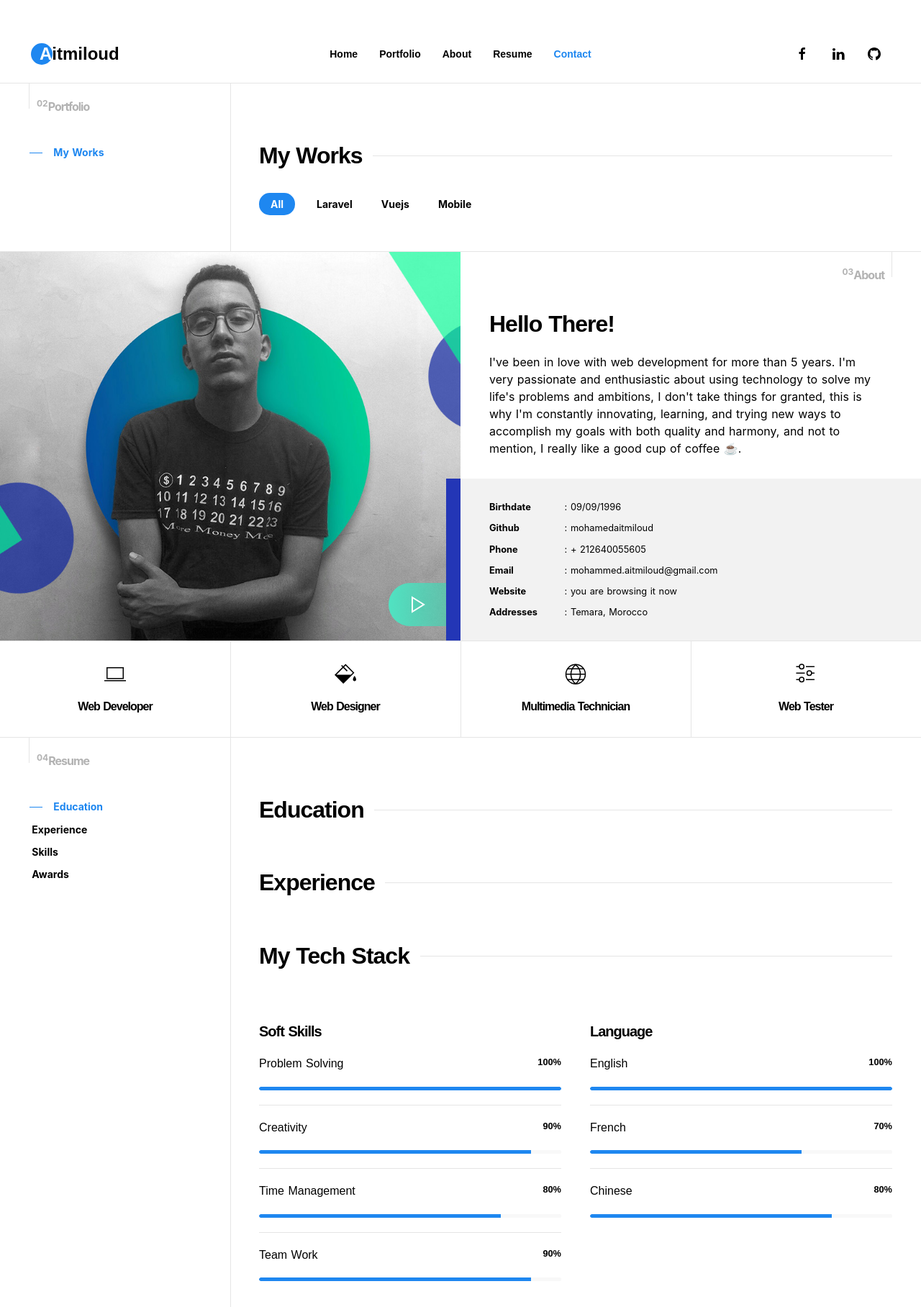
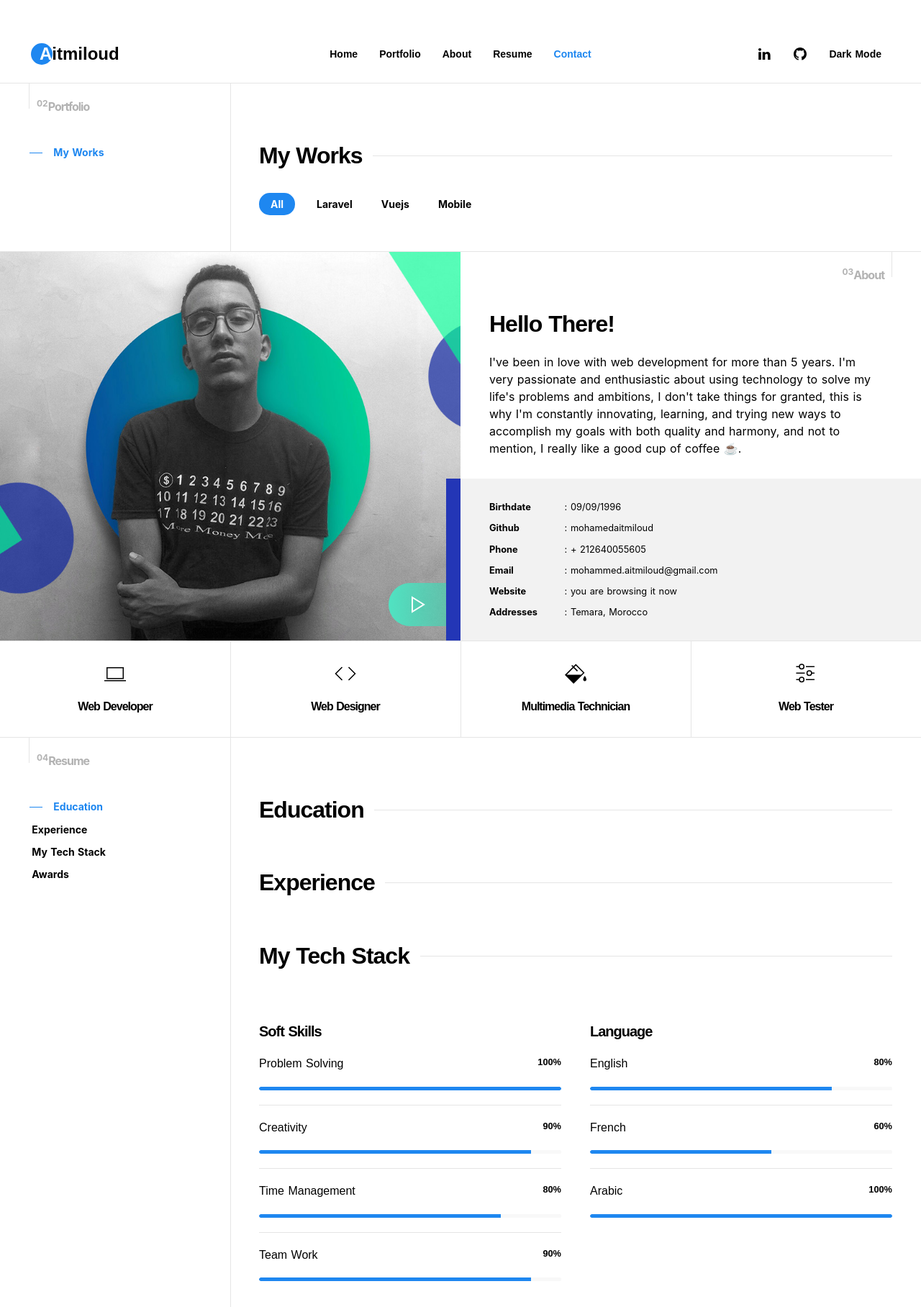
Before and after one commit to Mohamedaitmiloud/Portfolio-Nuxtjs-Headless-cms, a Nuxt app: page / in a window 1280 px wide. Shown: the part 684-2500 px from the top of the page at 72% size. Built offline with nearby package versions, Linux system fonts and the light colour scheme; a web font is replaced by a local one.

Commit message:
reduce images sizes

```diff
--- a/components/About.vue
+++ b/components/About.vue
@@ -64,13 +64,13 @@
             </div>
             <div>
               <div class="yb-box-service">
-                <span class="uk-icon" data-uk-icon="icon: paint-bucket; ratio: 1.5"></span>
+                <span class="uk-icon" data-uk-icon="icon: code; ratio: 1.5"></span>
                 <h5>Web Designer</h5>
               </div>
             </div>
             <div>
               <div class="yb-box-service">
-                <span class="uk-icon" data-uk-icon="icon: world; ratio: 1.5"></span>
+                <span class="uk-icon" data-uk-icon="icon: paint-bucket; ratio: 1.5"></span>
                 <h5>Multimedia Technician</h5>
               </div>
             </div>
--- a/components/Footer.vue
+++ b/components/Footer.vue
@@ -6,7 +6,7 @@
       <div id="waveHorizontal2" class="waveHorizontal" data-uk-img data-src="/img/bg/wave2.svg"></div>
       <div id="waveHorizontal3" class="waveHorizontal" data-uk-img data-src="/img/bg/wave3.svg"></div>
     </div>
-    <a href="#body-app" class="uk-visible@s yb-totop yb-inner-link" data-uk-totop></a>
+    <a href="#main-header" class="uk-visible@s yb-totop yb-inner-link" data-uk-totop></a>
     <div class="yb-main-footer">
       <div class="uk-container">
         <div data-uk-grid class="uk-child-width-1-2@s">
--- a/components/Header.vue
+++ b/components/Header.vue
@@ -64,11 +64,6 @@
           <div class="uk-navbar-right">
             <ul class="uk-navbar-nav yb-social-icons">
               <li>
-                <a href="https://www.facebook.com/Mohamed.aitmiloud">
-                  <span class="uk-icon " data-uk-icon="icon: facebook"></span>
-                </a>
-              </li>
-              <li>
                 <a href="https://www.linkedin.com/in/mohammed-aitmiloud/">
                   <span class="uk-icon" data-uk-icon="icon: linkedin"></span>
                 </a>
@@ -78,6 +73,14 @@
                   <span class="uk-icon" data-uk-icon="icon: github"></span>
                 </a>
               </li>
+
+
+              <li>
+                <a href="#">
+                  <span class="uk-icon">Dark Mode</span>
+                </a>
+              </li>
+
             </ul>
           </div>
         </div>
--- a/components/Main.vue
+++ b/components/Main.vue
@@ -23,7 +23,7 @@
     stack
     url
     poster{
-      url
+      webp: url(imgixParams: {fm: webp, q: 60})
     }
   }
     }`,
@@ -68,7 +68,7 @@
   allStacks{
     name
     logo{
-      url
+      webp: url(imgixParams: {fm: webp, q: 60})
     }
   }
 
--- a/components/Portfolio.vue
+++ b/components/Portfolio.vue
@@ -45,11 +45,11 @@
                     <div class="yb-work-item uk-transition-toggle">
                       <div class="yb-work-item-img-wrap">
                         <div class="yb-work-item-img">
-                          <img :src="work.poster.url" width="383" height="574" :data-src="work.poster.url" class="uk-transition-scale-up uk-transition-opaque" alt="" data-uk-img />
+                          <img :src="work.poster.webp" width="383" height="574" :data-src="work.poster.webp" class="uk-transition-scale-up uk-transition-opaque" alt="" data-uk-img />
                         </div>
                         <div class="yb-work-item-overlay uk-transition-fade uk-position-cover uk-position-small uk-overlay  uk-flex uk-flex-center uk-flex-middle">
                           <div>
-                            <a :href="work.poster.url" class="yb-lightbox uk-transition-slide-left" :data-caption="work.title+', '+work.tech">
+                            <a :href="work.poster.webp" class="yb-lightbox uk-transition-slide-left" :data-caption="work.title+', '+work.tech">
                               <span data-uk-icon="icon:plus; ratio:1.2"></span>
                             </a>
                             <a :href="work.url" target="_blank" class="uk-transition-slide-right show-portfolio">
--- a/components/Resume.vue
+++ b/components/Resume.vue
@@ -27,9 +27,9 @@
                   </a>
                 </li>
                 <li>
-                  <a href="#skills" class="yb-inner-link" data-offset="120">
+                  <a href="#stack" class="yb-inner-link" data-offset="120">
                     <span data-uk-icon="minus"></span>
-                    Skills
+                    My Tech Stack
                   </a>
                 </li>
                 <li>
@@ -95,7 +95,7 @@
               </div>
             </div>
             <div>
-              <h2 class="yb-section-title  uk-heading-line " id="skills">
+              <h2 class="yb-section-title  uk-heading-line " id="stack">
                 <span>My Tech Stack</span>
               </h2>
               <div class="yb-margin-top-1 yb-margin-bottom-2">
@@ -104,7 +104,7 @@
                   <div v-for="(stack, index) in allStacks" :key="index">
                     <div class="yb-box-circle">
 
-                        <img :src="stack.logo.url" width="100" height="100" class="lazyload">
+                        <img :src="stack.logo.webp" width="100" height="100" class="lazyload">
 
                       <h5 class="yb-box-circle-title">{{ stack.name }}</h5>
                     </div>
@@ -155,25 +155,25 @@
                       <li>
                         <div class="yb-resume-skill-item">
                           <h5>
-                            English <small class="uk-float-right uk-text-bold uk-visible@s">100%</small>
+                            English <small class="uk-float-right uk-text-bold uk-visible@s">80%</small>
                           </h5>
-                          <progress class="uk-progress" value="100" max="100"></progress>
+                          <progress class="uk-progress" value="80" max="100"></progress>
                         </div>
                       </li>
                       <li>
                         <div class="yb-resume-skill-item">
                           <h5>
-                            French <small class="uk-float-right uk-text-bold uk-visible@s">70%</small>
+                            French <small class="uk-float-right uk-text-bold uk-visible@s">60%</small>
                           </h5>
-                          <progress class="uk-progress" value="70" max="100"></progress>
+                          <progress class="uk-progress" value="60" max="100"></progress>
                         </div>
                       </li>
                       <li>
                         <div class="yb-resume-skill-item">
                           <h5>
-                            Chinese <small class="uk-float-right uk-text-bold uk-visible@s">80%</small>
+                            Arabic <small class="uk-float-right uk-text-bold uk-visible@s">100%</small>
                           </h5>
-                          <progress class="uk-progress" value="80" max="100"></progress>
+                          <progress class="uk-progress" value="100" max="100"></progress>
                         </div>
                       </li>
                     </ul>
--- a/package.json
+++ b/package.json
@@ -13,7 +13,8 @@
     "@tryghost/content-api": "^1.4.4",
     "graphql-tag": "^2.11.0",
     "lazysizes": "^5.2.2",
-    "nuxt": "^2.14.0"
+    "nuxt": "^2.14.0",
+    "vue-js-toggle-button": "^1.3.3"
   },
   "devDependencies": {}
 }
--- /dev/null
+++ b/plugins/vue-js-toggle-button.js
@@ -0,0 +1,4 @@
+import Vue from 'vue'
+import Button from 'vue-js-toggle-button'
+
+Vue.use(Button)
```
Also changed, not shown: static/css/1598620082-untitled-1.jpg (added), 1 other file (tests, documents, lock files or other folders).
